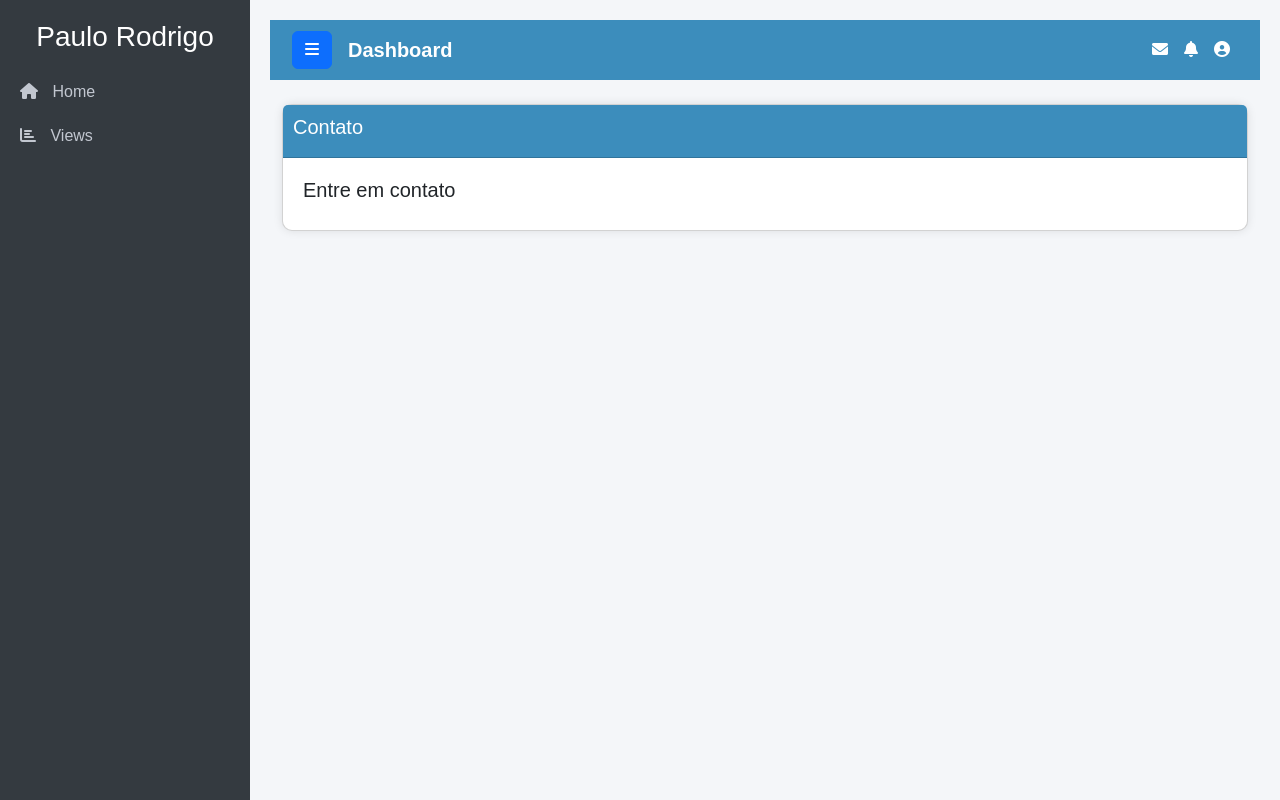
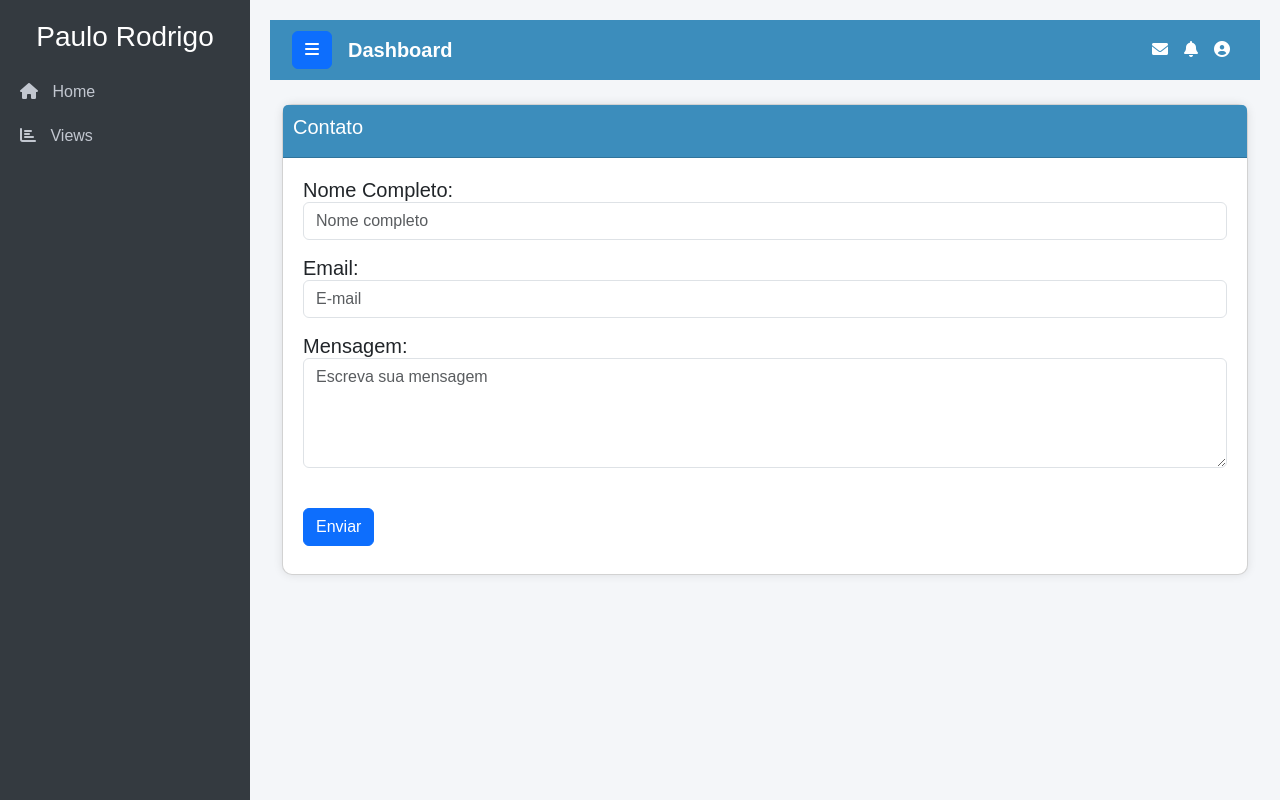
Before and after one commit to pauloifpi/piloto, a Django app: page /contato/ in a window 1280 px wide. Run offline with Django 5.2, Linux system fonts and the light colour scheme.

Commit message:
Atualizado

```diff
--- /dev/null
+++ b/home/forms.py
@@ -0,0 +1,35 @@
+# forms.py
+from django import forms
+
+
+class ContatoForm(forms.Form):
+
+    nome = forms.CharField(
+        max_length=100,
+        label='Nome Completo',
+        widget=forms.TextInput(attrs={'class': 'form-control', 'placeholder': 'Nome completo'})
+    )
+
+    email = forms.EmailField(
+        widget=forms.EmailInput(attrs={'class': 'form-control', 'placeholder': 'E-mail'})
+    )
+    mensagem = forms.CharField(
+        widget=forms.Textarea(attrs={'class': 'form-control', 'placeholder': 'Escreva sua mensagem', 'rows': 4})
+    )
+
+
+
+
+
+class ProdutoForm(forms.Form):
+    nome = forms.CharField(
+        max_length=100,
+        label='Nome do Produto',
+        widget=forms.TextInput(attrs={'class': 'form-control', 'placeholder': 'Ex: Impressora'})
+    )
+    preco = forms.DecimalField(
+        max_digits=10,
+        decimal_places=2,
+        label='Preço',
+        widget=forms.NumberInput(attrs={'class': 'form-control', 'placeholder': 'Ex: 600.00'})
+    )
--- a/home/templates/contato.html
+++ b/home/templates/contato.html
@@ -1,5 +1,20 @@
 {% extends 'base.html' %}
 
-{% block titulo %} Contato {% endblock titulo %}
 
-{% block conteudo  %} Entre em contato {% endblock  %}
+{% block titulo  %} Contato {% endblock %}
+
+
+{% block titulo_page  %} Contato {% endblock %}
+
+
+{% block conteudo  %}
+
+
+    <form method="post">
+        {% csrf_token %}
+        {{ form.as_p }} <!-- Renderiza cada campo do formulário com <p> tags -->
+        <button class="btn btn-primary mt-4" type="submit">Enviar</button>
+    </form>
+
+
+{% endblock %}
--- a/home/templates/produto/lista.html
+++ b/home/templates/produto/lista.html
@@ -3,6 +3,8 @@
 {% block titulo %} Listagem de Produtos {% endblock titulo %}
 
 {% block conteudo  %}
+
+ <button onclick="location='{% url "form_produto" %}'" class="btn btn-primary mb-4" type="button"> Novo Produto </button>
 
 
  <table class="table table-bordered table-hover mx-auto">
--- a/home/urls.py
+++ b/home/urls.py
@@ -27,4 +27,5 @@ urlpatterns = [
     path('perfil/<str:usuario>/', views.perfil, name='perfil'),
     path('dia/<int:num>/', views.diasemana, name='diasemana'),
     path('produto/', views.produto, name='produto'),
+    path('produto/form/', views.form_produto, name='form_produto'),
 ]
--- a/home/views.py
+++ b/home/views.py
@@ -1,4 +1,6 @@
 from django.shortcuts import render, HttpResponse
+
+from .forms import ContatoForm, ProdutoForm
 
 # Create your views here.
 from django.http import HttpResponse
@@ -56,3 +58,17 @@ def produto(request):
         ],
     }
     return render(request, 'produto/lista.html', contexto)
+
+def contato(request):
+    form = ContatoForm()
+    contexto = {
+        'form': form,
+    }
+    return render(request, 'contato.html', contexto)
+
+def form_produto(request):
+    form = ProdutoForm()
+    contexto = {
+        'form': form,
+    }
+    return render(request, 'produto/formulario.html', contexto)
```
Also changed, not shown: home/templates/produto/formulario.html (+19 -0 lines).
